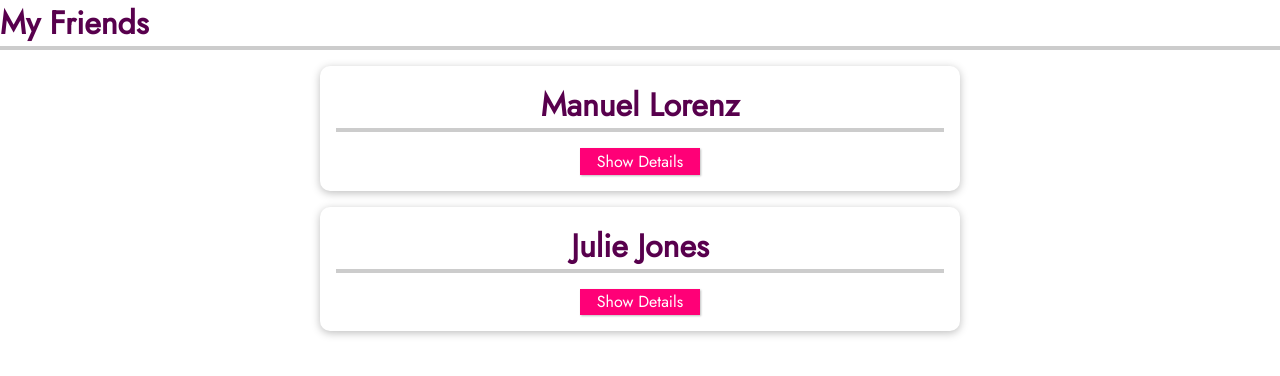
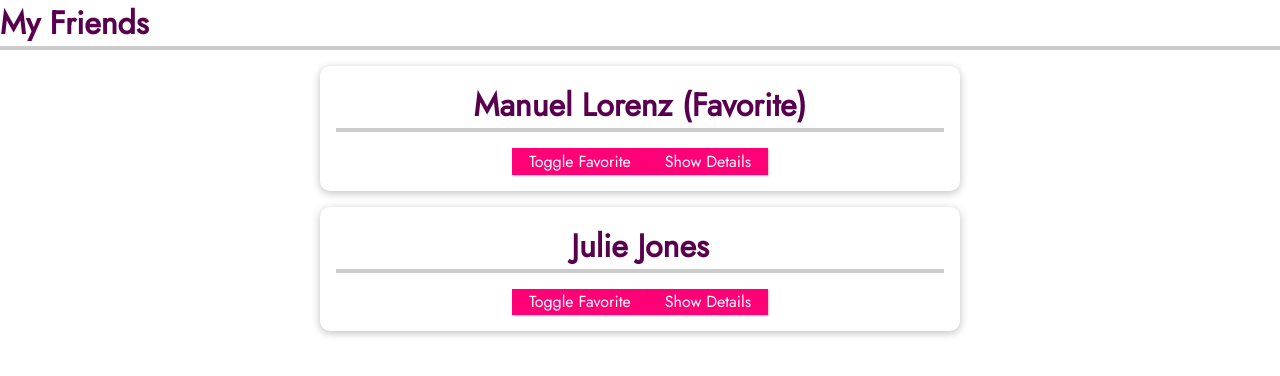
Before and after one commit to wako057/vue-tutorial, a Vue app in the folder 15-second-app/: page / in a window 1280 px wide. Shown: the top 376 px of the page. Built offline with nearby package versions, Linux system fonts and the light colour scheme.

Commit message:
feat: prop modification - unidirectinnal flow

```diff
--- a/15-second-app/src/App.vue
+++ b/15-second-app/src/App.vue
@@ -17,6 +17,7 @@ export default {
                     phone: "01234 5678 991",
                     email: "manuel@localhost.com",
                     detailsAreVisible: false,
+                    isFavorite: true,
                 },
                 {
                     id: "julie",
@@ -24,6 +25,7 @@ export default {
                     phone: "09876 543 221",
                     email: "julie@localhost.com",
                     detailsAreVisible: false,
+                    isFavorite: false,
                 }
             ]
         };
--- a/15-second-app/src/components/FriendContact.vue
+++ b/15-second-app/src/components/FriendContact.vue
@@ -1,6 +1,7 @@
 <template>
     <li>
-        <h2>{{ friend.name }}</h2>
+        <h2>{{ friend.name }} {{ isFavorite ? '(Favorite)' : '' }}</h2>
+        <button @click="toggleFavorite">Toggle Favorite</button>
         <button @click="toggleDetails">{{ detailsAreVisible ? 'Hide' : 'Show' }} Details</button>
     </li>
     <ul v-if="detailsAreVisible">
@@ -17,11 +18,15 @@ export default {
     data() {
         return {
             detailsAreVisible: false,
+            isFavorite: this.friend.isFavorite,
         }
     },
     methods: {
         toggleDetails() {
             this.detailsAreVisible = !this.detailsAreVisible;
+        },
+        toggleFavorite() {
+            this.isFavorite = !this.isFavorite;
         }
     }
 }
```
